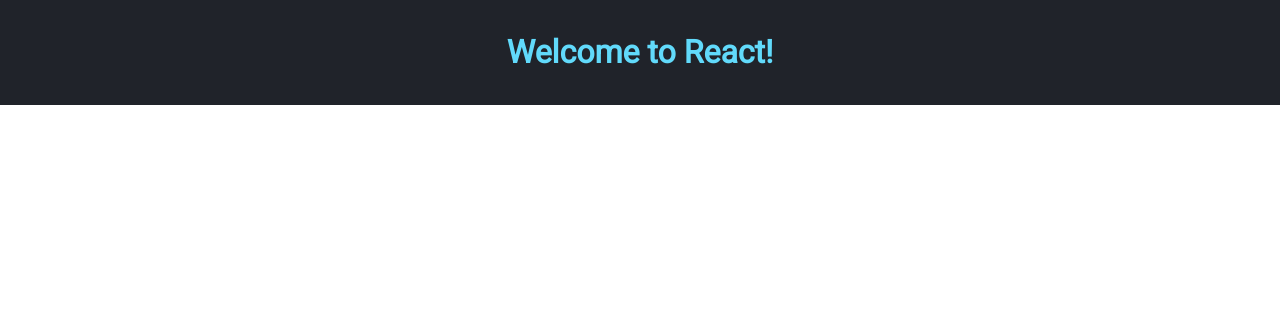
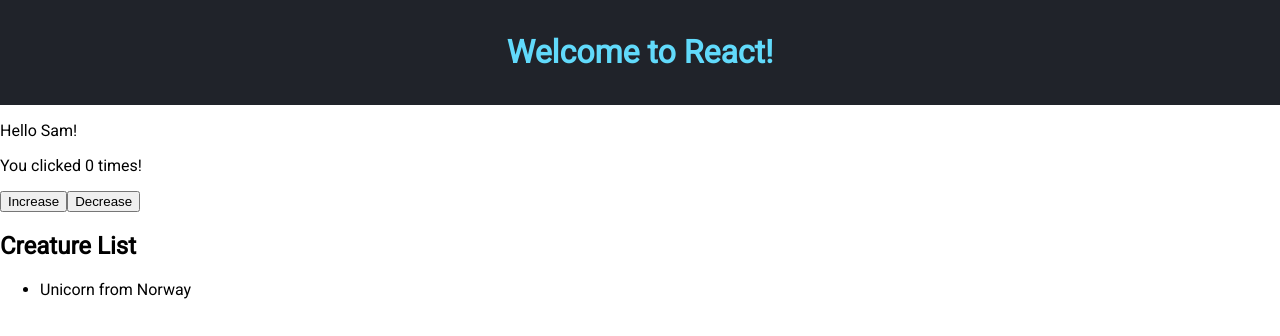
Before and after one commit to sjg3609/tanzanite-react-server-client, a React (Create React App) app: page / in a window 1280 px wide. Shown: the top 336 px of the page. Built offline with nearby package versions, Linux system fonts and the light colour scheme; no server answers.

Commit message:
commit from class notes

```diff
--- a/src/components/App/App.jsx
+++ b/src/components/App/App.jsx
@@ -1,8 +1,33 @@
 // Source in our stylesheet
+// 'import is similar to 'require' on the server
 import './App.css';
+
+// UseState updated the DOM when a variable changes
+import {useState} from 'react';
+import CreatureList from '../CreatureList/CreatureList.jsx';
 
 function App () {
   // Our functions and variables will go here
+  // This is how we previously declared variables
+  // let firstName = 'Sam';
+  const [firstName, setFirstName] = useState('Sam');
+  // let counter = 0;
+
+  // const [myStateVariable, setMyVariable] = useState('initial value');
+
+  //     name     function               default value
+  const [counter, setCounter] = useState(0);
+  // function to increase click counter
+  let increaseClickCounter = () => {
+    // counter +=1; Do not modify state directly!
+    setCounter(counter + 1);
+    console.log(counter);
+  }
+
+  let decreaseClickCounter = () => {
+    setCounter(counter - 1);
+    console.log(counter);
+  }
 
   return (
     // This looks like HTML but is really JSX
@@ -10,6 +35,15 @@
       <header>
         <h1>Welcome to React!</h1>
       </header>
+      <p>Hello {firstName}!</p>
+      <p>You clicked {counter} times!</p>
+      <button onClick={increaseClickCounter}>Increase</button>
+      <button onClick={decreaseClickCounter}>Decrease</button>
+
+      <CreatureList/>
+
+      {/* <input type= "submit" value="Submit"/> */}
+
     </div>
   );
 }
--- /dev/null
+++ b/src/components/CreatureList/CreatureList.jsx
@@ -0,0 +1,46 @@
+import {useState, useEffect } from 'react';
+// we must import axios in each component we want to use it
+import axios from 'axios';
+
+
+function CreatureList() {
+    const [listOfCreatures, setListOfCreatures] = useState([
+        {
+            name: 'Unicorn',
+            origin: 'Norway'
+        }
+    ]);
+
+    const fetchCreatureList = () => {
+        axios.get('/creature').then((response) => {
+            // Update the array. React does the rest
+            setListOfCreatures(response.data);
+        }).catch((error) => {
+            console.log(`Error in GET ${error}`);
+            alert('Something went wrong!');
+        })
+    }
+
+    useEffect(() => {
+        // at this point React is ready
+        fetchCreatureList();
+    }, []); // ! Remember an empty array at the end
+
+    // All components return what you want them to display
+    return (
+        <div>
+            <h2>Creature List</h2>
+            <ul>
+                {
+                    listOfCreatures.map((creature) => (
+                        // what we want to render
+                        <li>{creature.name} from {creature.origin}</li>
+                    ))
+                }
+            </ul>
+        </div>
+    );
+}
+
+// All components must ecport
+export default CreatureList;
```
